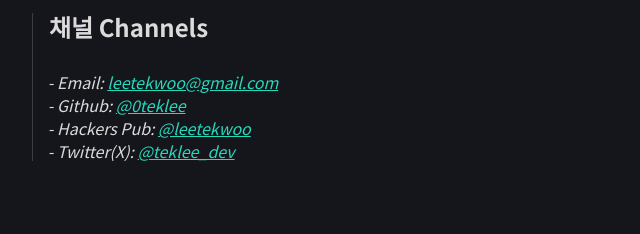
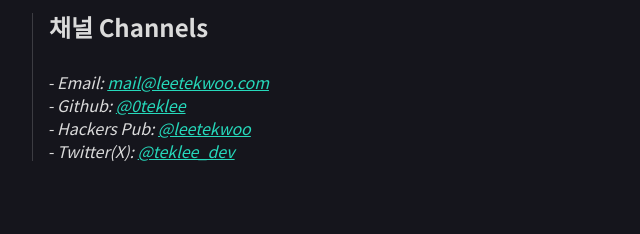
Before and after one commit to 0teklee/leetekwoo, a plain HTML site: page index.html in a window 1280 px wide. Shown: the part 728-962 px from the top of the page, 174-814 px from the left. Drawn offline with nearby package versions, Linux system fonts and the light colour scheme; a web font is replaced by a local one.

Commit message:
chore: fix email address

```diff
--- a/index.html
+++ b/index.html
@@ -130,7 +130,7 @@
 					<ul class="list list-dash">
 						<li>
 							Email:
-							<a href="mailto:leetekwoo@gmail.com">leetekwoo@gmail.com</a>
+							<a href="mailto:mail@leetekwoo.com">mail@leetekwoo.com</a>
 						</li>
 						<li>
 							Github:
```
